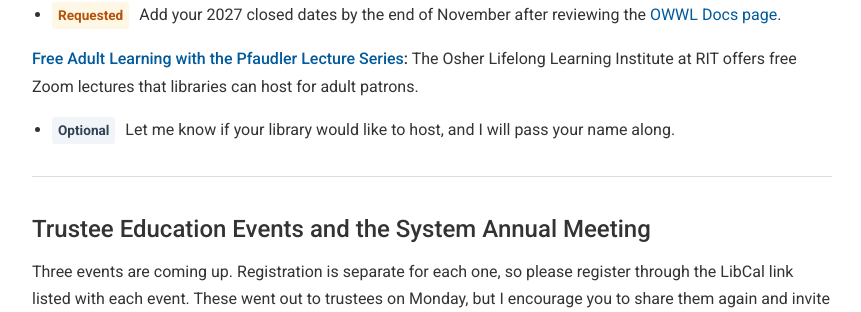
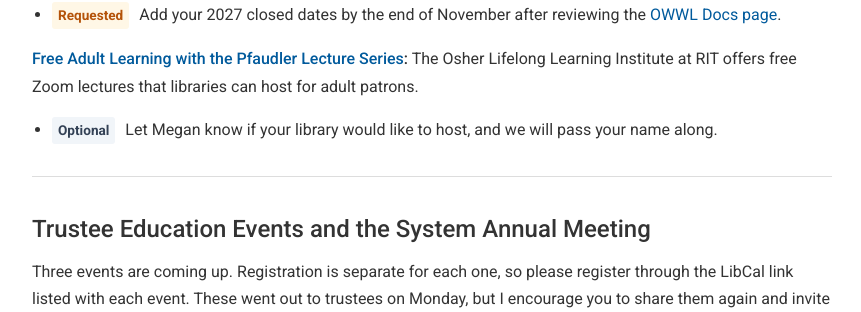
Before and after one commit to OWWL-Library-System/briefing, a Jekyll site: the page built from director/2026-10-27.md, in a window 1280 px wide and 900 px high, scrolled down 396 px. Shown: the part 140-452 px from the top of the window, without its empty margins (208-1069 px from the left). Built offline with Jekyll 4.4.1, drawn with Linux system fonts in a browser that asks for light colours.

Commit message:
Update contact for hosting Pfaudler Lecture Series

```diff
--- a/director/2026-10-27.md
+++ b/director/2026-10-27.md
@@ -24,7 +24,7 @@ layout: briefing
 
 **[Free Adult Learning with the Pfaudler Lecture Series](#free-adult-learning-with-the-pfaudler-lecture-series):** The Osher Lifelong Learning Institute at RIT offers free Zoom lectures that libraries can host for adult patrons.
 
-- <span class="action action-optional">Optional</span> Let me know if your library would like to host, and I will pass your name along.
+- <span class="action action-optional">Optional</span> Let Megan know if your library would like to host, and we will pass your name along.
 
 </div>
 
```
